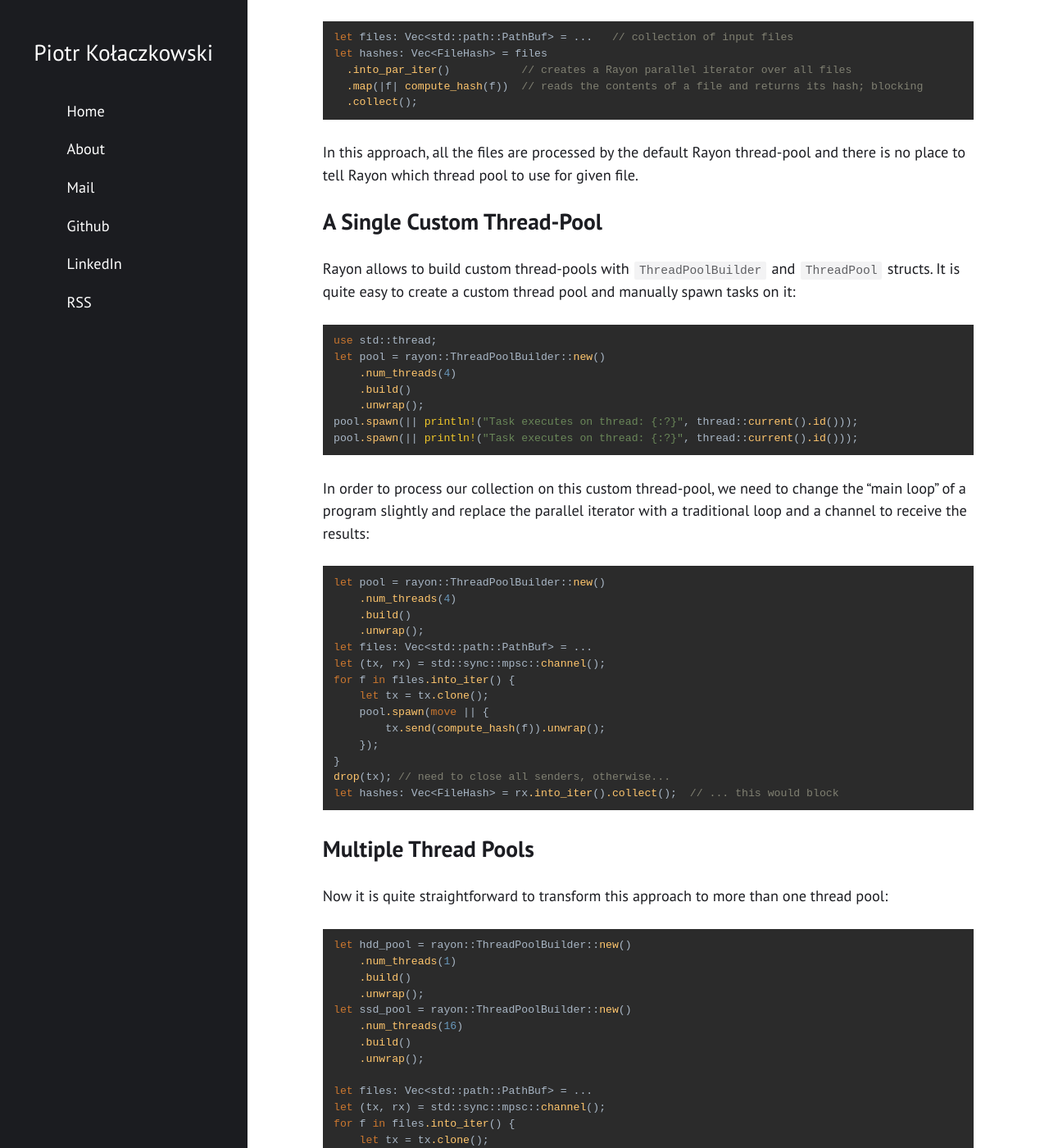
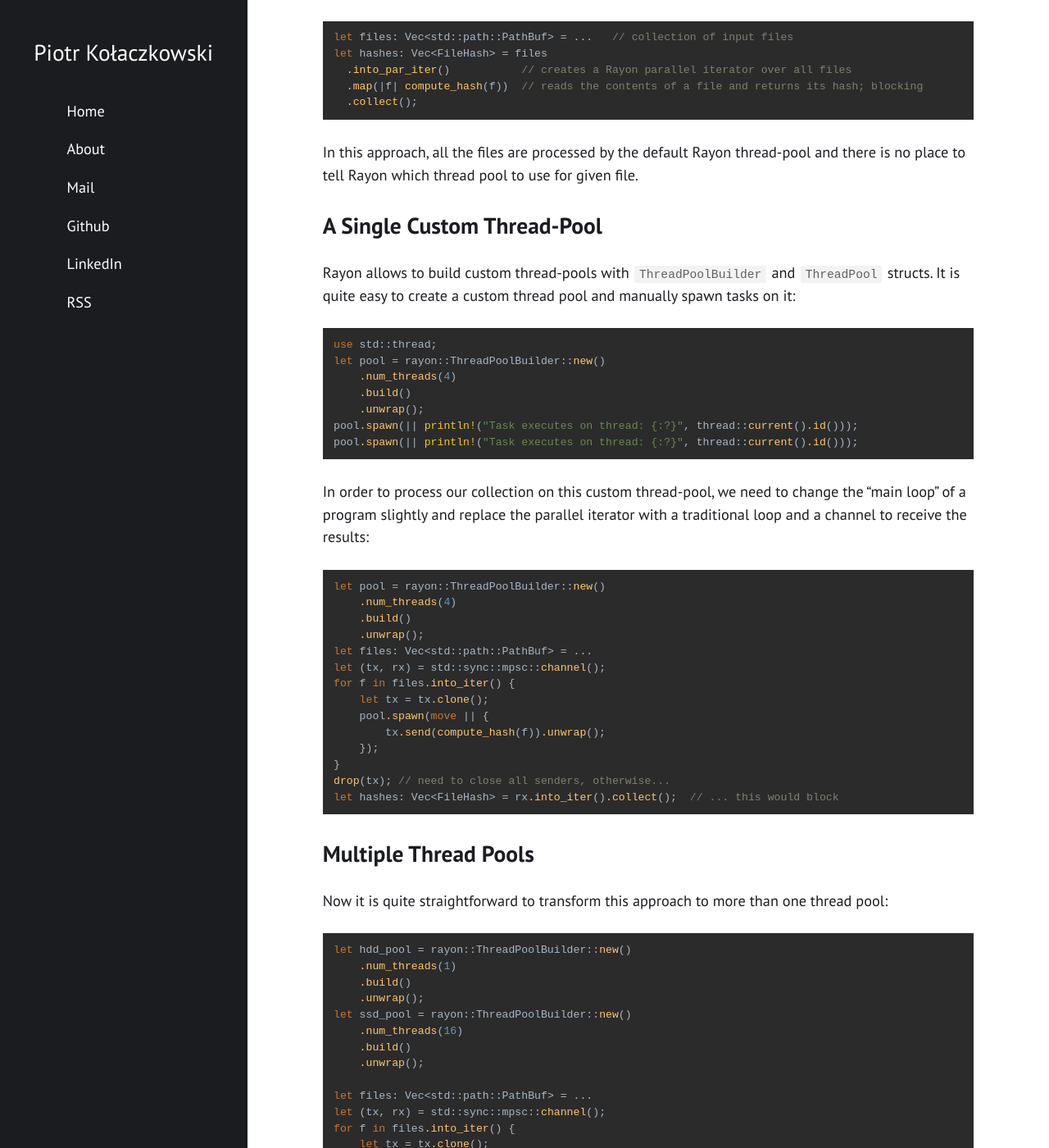
Before and after one commit to pkolaczk/pkolaczk.github.io, a Jekyll site: the page built from _posts/2020-08-25-multiple-threadpools-rust.md, in a window 1280 px wide and 1400 px high, scrolled down 572 px. Shown: the whole window at 82% size. Built offline with Jekyll 4.4.1, drawn with Linux system fonts in a browser that asks for light colours; nearby versions of some CDN libraries; library files that are not in the unit come from our copies; comment, search, counter and statistics services are not loaded.

Commit message:
Fix header sizes

```diff
--- a/_sass/layout.sass
+++ b/_sass/layout.sass
@@ -11,6 +11,14 @@
   font-size: 1.8em
   margin: 0 0 .1em
 
+h1
+  margin-top: 1em
+
+h2
+  font-size: 1.3em
+  margin-top: 1em
+  margin-bottom: 0
+
 nav
   margin: .5em -.8em
 
```
